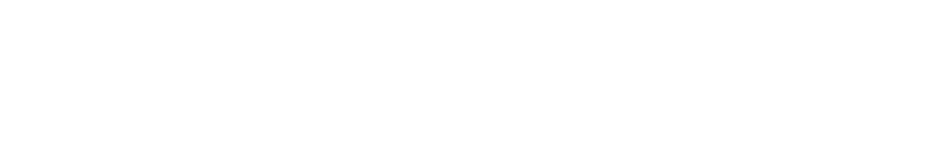
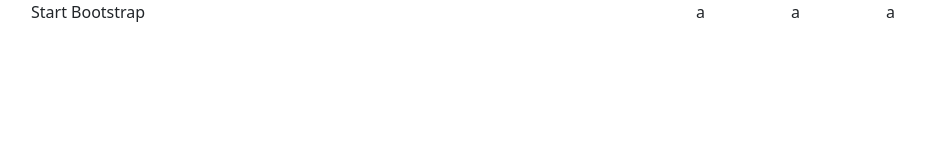
Before and after one commit to Pirisinu/html-css-bootstrap-freelancer, a plain HTML site: page index.html in a window 1280 px wide. Shown: the whole page, without its empty margins (146-1071 px from the left). Drawn offline with nearby package versions, Linux system fonts and the light colour scheme.

Commit message:
[HEADER]LAYOUT RESPONSIVE

```diff
--- a/index.html
+++ b/index.html
@@ -13,7 +13,29 @@
   <link rel="stylesheet" href="css/style.css">
 
 </head>
+
 <body>
+  <header>
+    <div class="container-md h-100 ">
+      <div class="row h-100 align-content-center">
+        <div class="col col-4 col-md-3 offset-md-1">Start Bootstrap</div>
+        <div class="col col-2 offset-6 col-md-3 offset-md-4">
+          <div class="row h-100 align-content-center">
+            <div class="col d-md-none ">link</div>
+            <div class="col d-none d-md-block h-100">
+              <div class="row h-100 ">
+                <div class="col">a</div>
+                <div class="col">a</div>
+                <div class="col">a</div>
+              </div>
+            </div>
+          </div>
+        </div>
+      </div>
+    </div>
 
+  </header>
+  <main></main>
+  <footer></footer>
 </body>
 </html>
```
